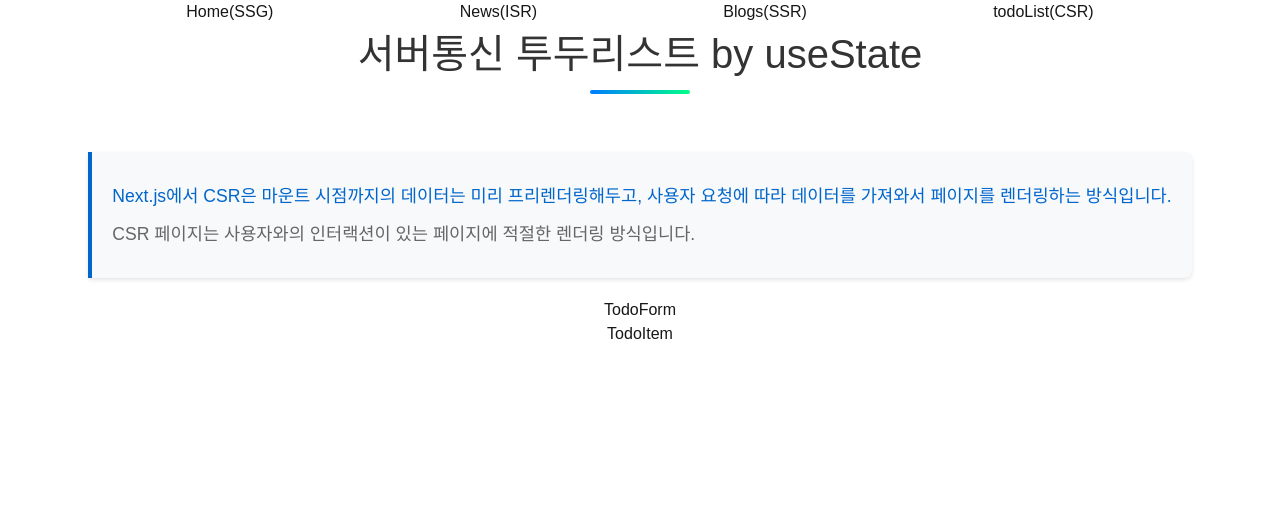
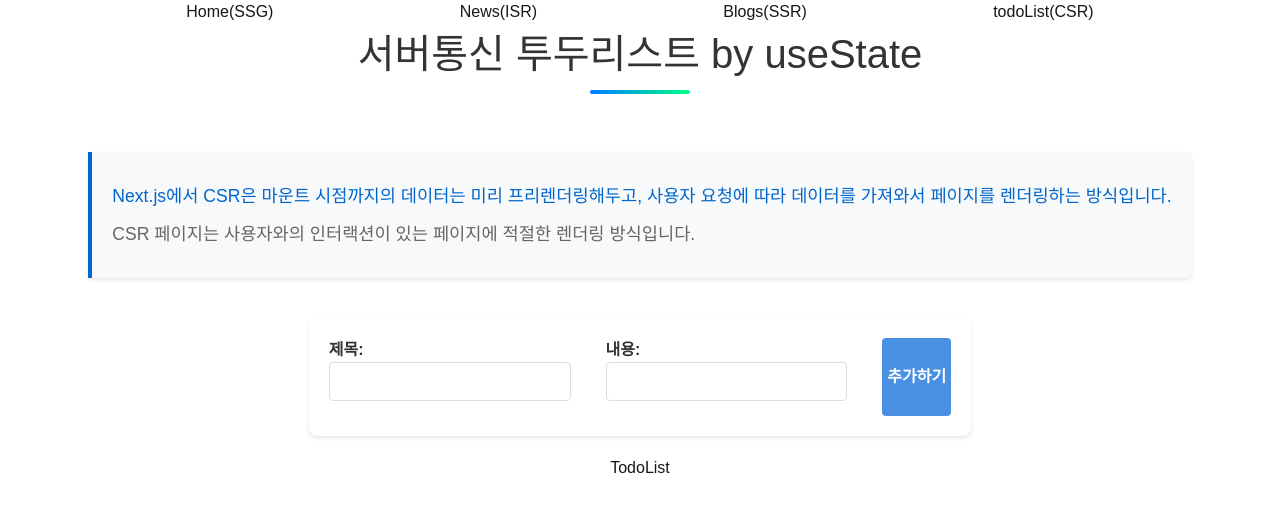
Before and after one commit to ye21iin/st-9-next-practice, a Next.js app: page /todolist in a window 1280 px wide. Shown: the top 512 px of the page. Built offline with nearby package versions, Linux system fonts and the light colour scheme.

Commit message:
5단계 in progress : TodoForm 완료

```diff
--- a/db.json
+++ b/db.json
@@ -30,7 +30,11 @@
       "author": "김개발",
       "category": "튜토리얼",
       "createdAt": 1718587545003,
-      "tags": ["Next.js", "React", "마이그레이션"]
+      "tags": [
+        "Next.js",
+        "React",
+        "마이그레이션"
+      ]
     },
     {
       "id": "1718587545004",
@@ -39,7 +43,11 @@
       "author": "이타입",
       "category": "가이드",
       "createdAt": 1718587545004,
-      "tags": ["TypeScript", "JavaScript", "리팩토링"]
+      "tags": [
+        "TypeScript",
+        "JavaScript",
+        "리팩토링"
+      ]
     },
     {
       "id": "1718587545005",
@@ -48,7 +56,11 @@
       "author": "박리액트",
       "category": "기술",
       "createdAt": 1718587545005,
-      "tags": ["React", "Next.js", "서버컴포넌트"]
+      "tags": [
+        "React",
+        "Next.js",
+        "서버컴포넌트"
+      ]
     }
   ],
   "todos": [
@@ -75,6 +87,14 @@
       "isCompleted": false,
       "imgPath": "https://picsum.photos/50/50",
       "createdAt": 1734275140694
+    },
+    {
+      "id": "1741931403551",
+      "title": "test",
+      "contents": "3월14일test",
+      "isCompleted": false,
+      "imgPath": "https://picsum.photos/250/250",
+      "createdAt": 1741931403551
     }
   ]
 }
--- a/src/app/components/TodoForm.tsx
+++ b/src/app/components/TodoForm.tsx
@@ -1,5 +1,89 @@
+"use client";
+import { useMutation, useQueryClient } from "@tanstack/react-query";
+import Error from "next/error";
+import { useState } from "react";
+
+type TodoType = {
+  id: string;
+  title: string;
+  contents: string;
+  isCompleted: boolean;
+  imgPath: string;
+  createdAt: number;
+};
+
 const TodoForm = () => {
-  return <div>TodoForm</div>;
+  const [title, setTitle] = useState("");
+  const [contents, setContents] = useState("");
+
+  const queryClient = useQueryClient();
+
+  const { mutate: addTodo } = useMutation<void, Error, TodoType>({
+    mutationFn: async (newTodo) => {
+      const response = await fetch("http://localhost:4002/todos", {
+        method: "POST",
+        headers: {
+          "Content-Type": "application/json",
+        },
+        body: JSON.stringify(newTodo),
+      });
+      if (!response.ok) {
+        throw new Error({
+          message: "Failed to post todo",
+          statusCode: response.status,
+        });
+      }
+      return await response.json();
+    },
+    onSuccess: () => {
+      queryClient.invalidateQueries({ queryKey: ["todos"] });
+    },
+  });
+
+  const handleAddTodo = async (e: React.FormEvent<HTMLFormElement>) => {
+    e.preventDefault();
+    setTitle("");
+    setContents("");
+    addTodo({
+      id: Date.now().toString(),
+      title,
+      contents,
+      isCompleted: false,
+      imgPath: "https://picsum.photos/250/250",
+      createdAt: Date.now(),
+    });
+  };
+
+  return (
+    <form className="todo-form" onSubmit={handleAddTodo}>
+      <div className="form-group">
+        <label htmlFor="title">제목:</label>
+        <input
+          type="text"
+          id="title"
+          name="title"
+          value={title}
+          onChange={(e) => setTitle(e.target.value)}
+          required
+          className="form-input"
+        />
+      </div>
+      <div className="form-group">
+        <label htmlFor="contents">내용:</label>
+        <input
+          id="contents"
+          name="contents"
+          value={contents}
+          onChange={(e) => setContents(e.target.value)}
+          required
+          className="form-input"
+        />
+      </div>
+      <button type="submit" className="submit-button">
+        추가하기
+      </button>
+    </form>
+  );
 };
 
 export default TodoForm;
--- /dev/null
+++ b/src/app/components/TodoList.tsx
@@ -0,0 +1,5 @@
+const TodoList = () => {
+  return <div>TodoList</div>;
+};
+
+export default TodoList;
--- a/src/app/todolist/page.tsx
+++ b/src/app/todolist/page.tsx
@@ -1,7 +1,7 @@
 import TodoForm from "../components/TodoForm";
-import TodoItem from "../components/TodoItem";
+import TodoList from "../components/TodoList";
 
-export default function TodoList() {
+export default function TodoListPage() {
   return (
     <div
       style={{ display: "flex", flexDirection: "column", alignItems: "center" }}
@@ -18,7 +18,7 @@ export default function TodoList() {
         </p>
       </div>
       <TodoForm />
-      <TodoItem />
+      <TodoList />
     </div>
   );
 }
```
